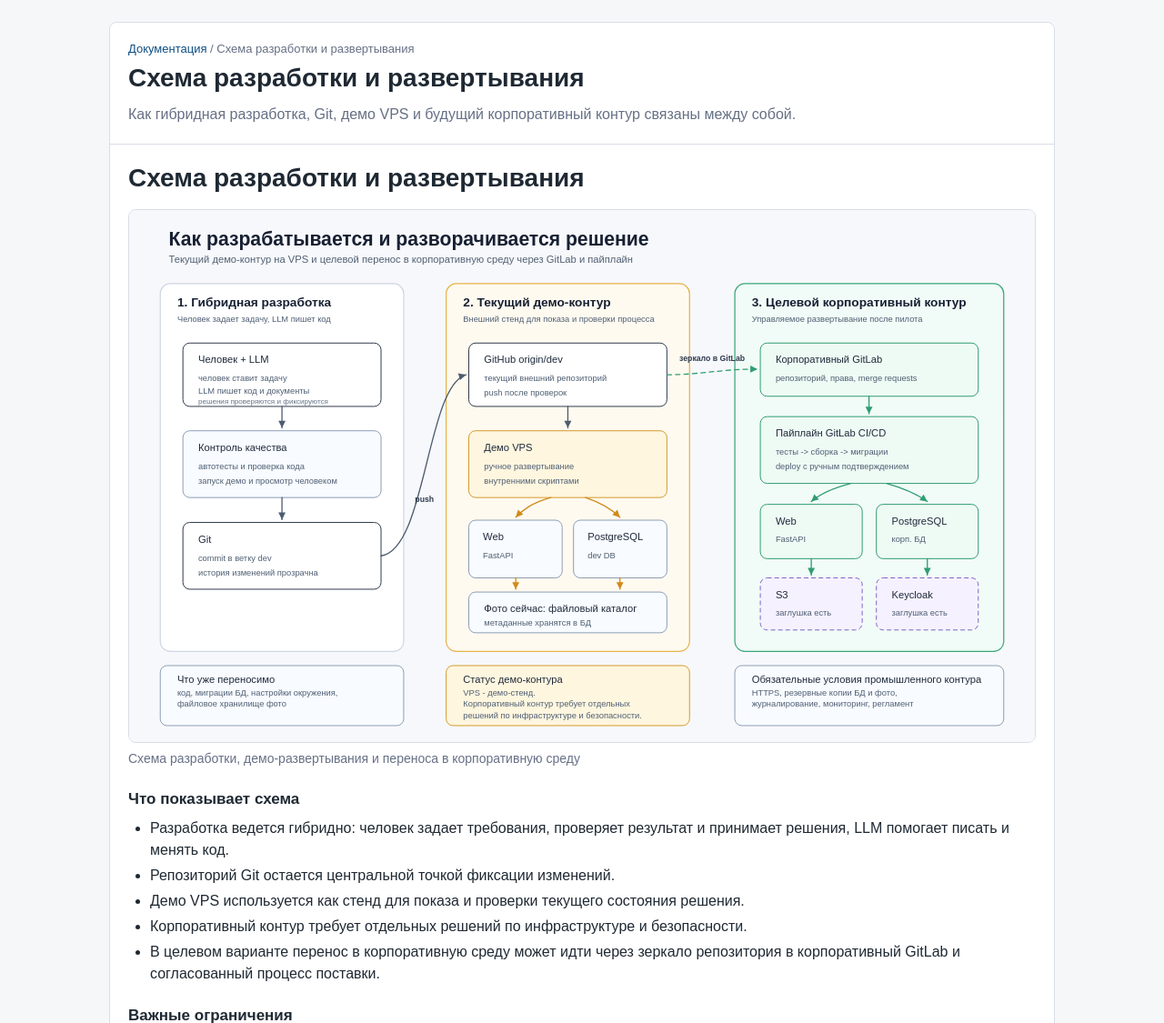
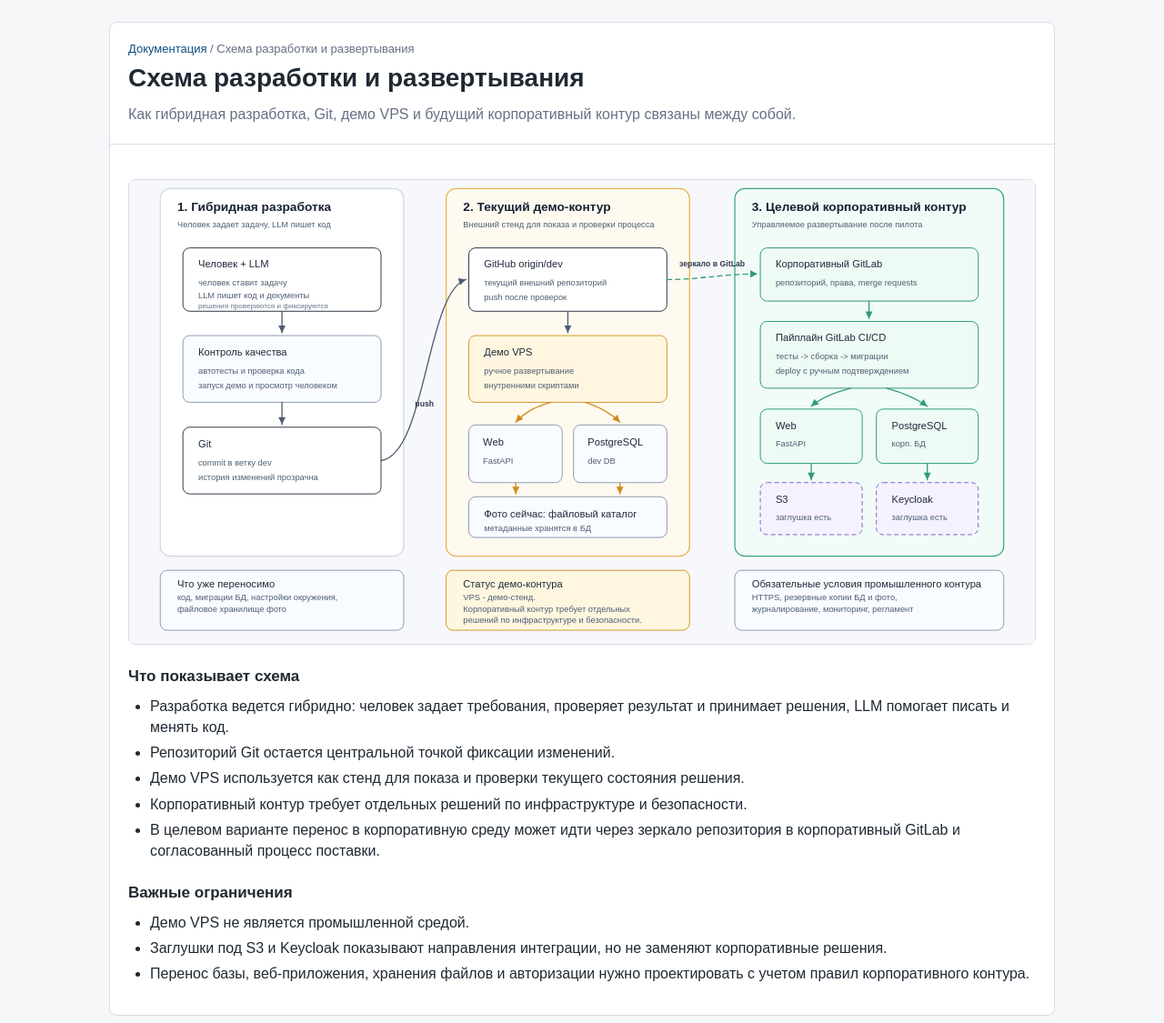
Before and after one commit to milexx/equipment-accounting, a FastAPI app: page /documentation/demo-deployment-scheme in a window 1280 px wide. Shown: the part 56-1181 px from the top of the page at 91% size. Run offline with FastAPI, Linux system fonts and the light colour scheme; parts of the project's set-up code (start-up, migrations or seed data) failed here and were passed over; some libraries are stand-ins or nearby versions.

Commit message:
Remove duplicate documentation diagram headings

```diff
--- a/app/api/documentation.py
+++ b/app/api/documentation.py
@@ -186,7 +186,6 @@ def render_image(alt: str, source: str) -> str:
     return (
         '<figure class="documentation-figure">'
         f'<img src="{html.escape(source, quote=True)}" alt="{html.escape(alt, quote=True)}">'
-        f"<figcaption>{inline_format(alt)}</figcaption>"
         "</figure>"
     )
 
--- a/app/static/app.css
+++ b/app/static/app.css
@@ -392,13 +392,6 @@ p {
   border: 1px solid #d9dee7;
   border-radius: 8px;
   background: #ffffff;
-}
-
-.documentation-figure figcaption {
-  margin-top: 8px;
-  color: #667085;
-  font-size: 14px;
-  line-height: 1.35;
 }
 
 .markdown-table-wrap {
--- a/docs/55_demo_deployment_scheme.md
+++ b/docs/55_demo_deployment_scheme.md
@@ -1,5 +1,3 @@
-# Схема разработки и развертывания
-
 ![Схема разработки, демо-развертывания и переноса в корпоративную среду](/static/docs/development_deployment_scheme.svg)
 
 ## Что показывает схема
```
Also changed, not shown: app/static/docs/development_deployment_scheme.svg, diagrams/demo-deployment/development_deployment_scheme.svg.
